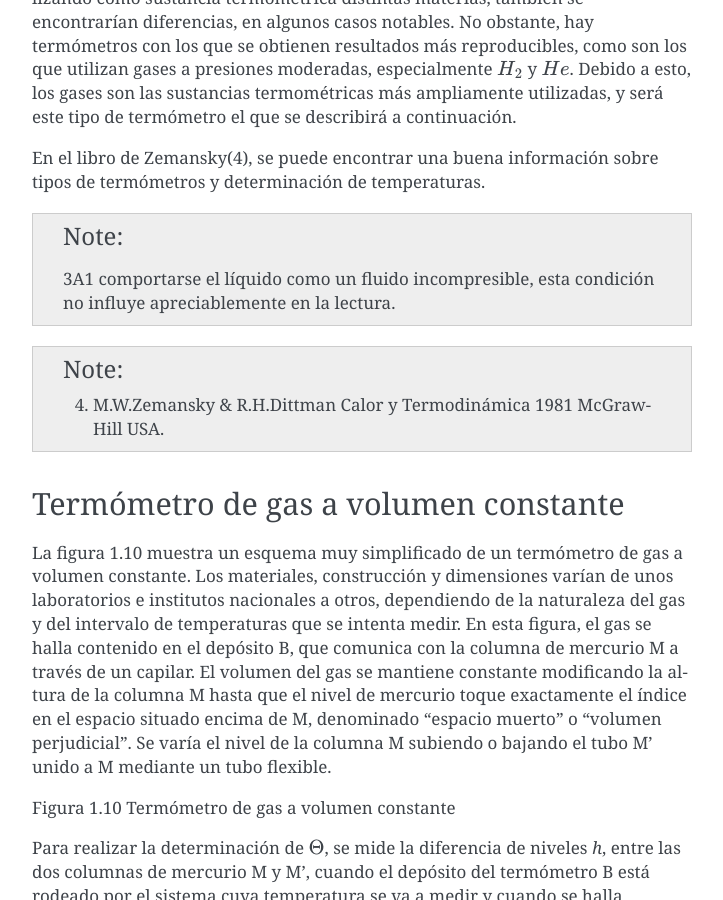
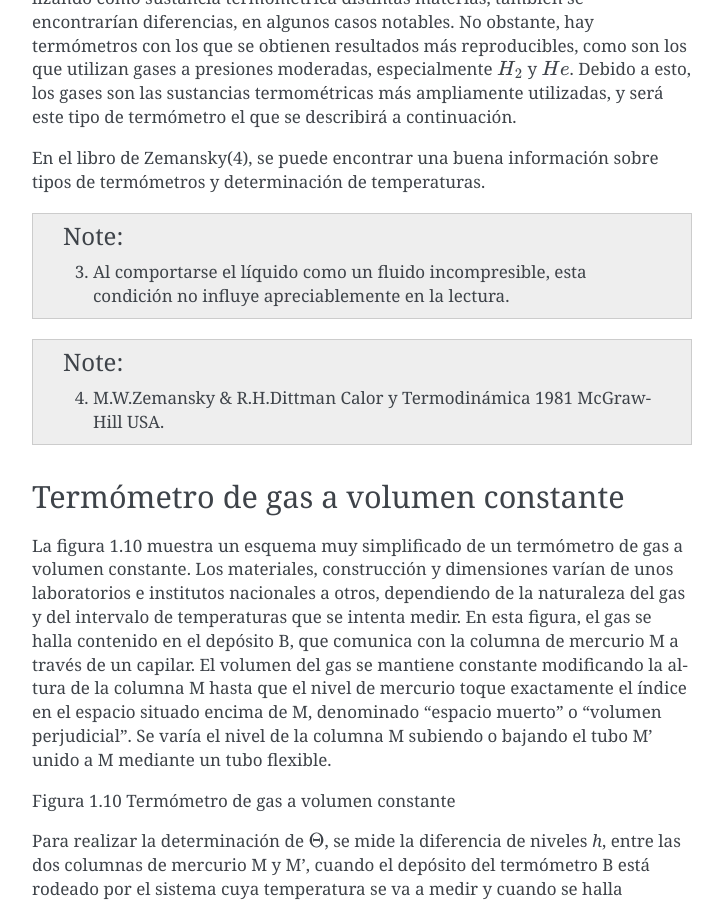
Before and after one commit to mantielero/termodinamica, a Sphinx documentation site: the page built from source/introduccion_ley_cero_temperatura.rst, in a window 1280 px wide and 900 px high, scrolled down 9873 px. Shown: the whole window, without its empty margins (388-1111 px from the left). Built offline with Sphinx 7.4.7, drawn with Linux system fonts in a browser that asks for light colours; pages that are not in the unit, such as notebooks, are missing from menus.

Commit message:
Update introduccion_ley_cero_temperatura.rst

```diff
--- a/source/introduccion_ley_cero_temperatura.rst
+++ b/source/introduccion_ley_cero_temperatura.rst
@@ -229,7 +229,7 @@ En el libro de Zemansky(4), se puede encontrar una buena información sobre tipo
 
 .. note::
 
-   3A1 comportarse el líquido como un fluido incompresible, esta condición no influye apreciablemente en la lectura.
+   (3) Al comportarse el líquido como un fluido incompresible, esta condición no influye apreciablemente en la lectura.
 
 .. note::
 
```
